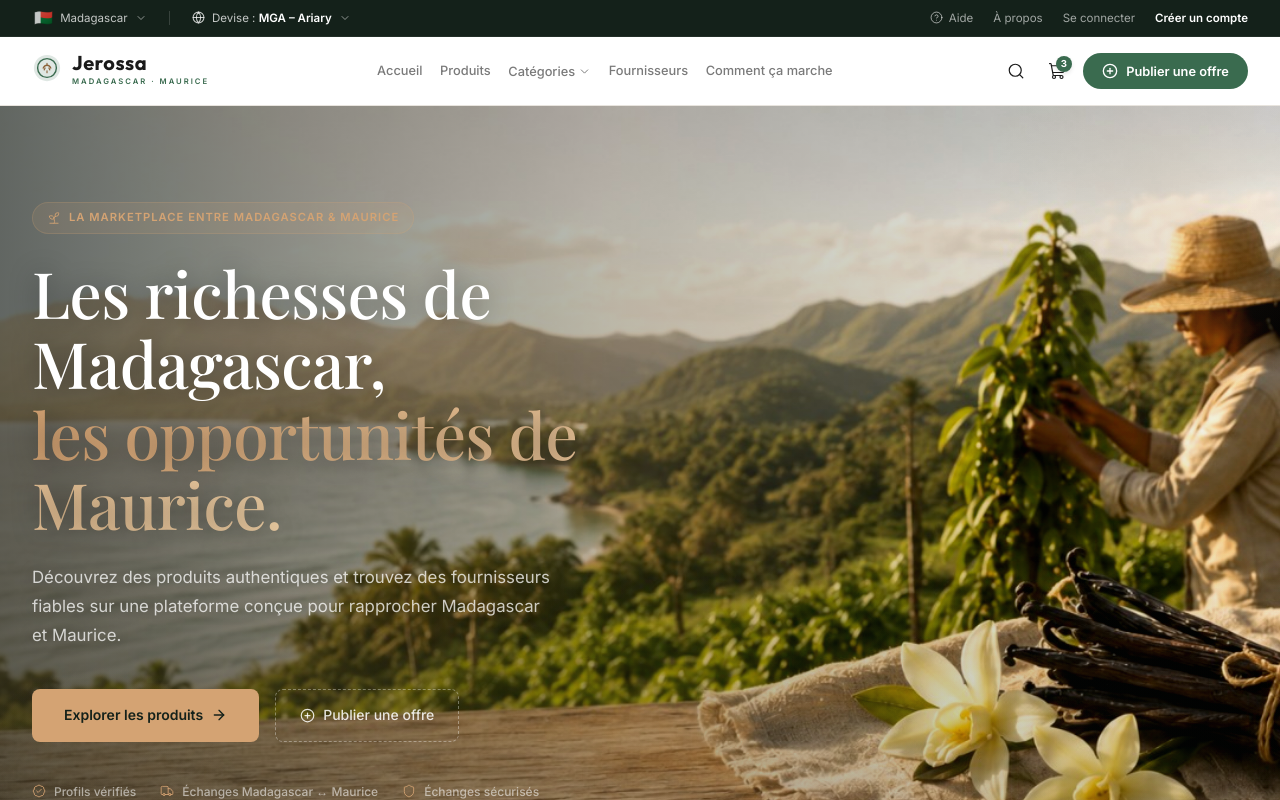
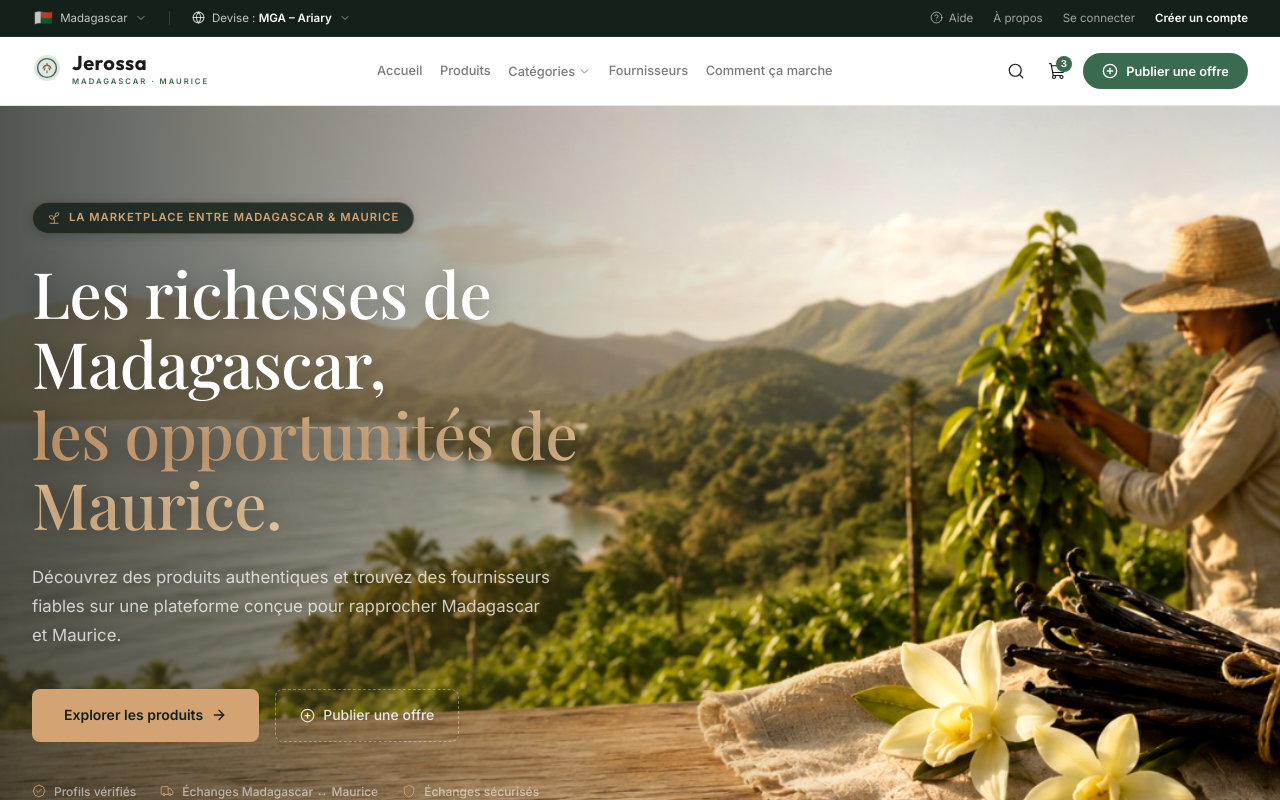
Before and after one commit to Jonathanraz-ux/Jerossa, a React (Vite) app: page / in a window 1280 px wide. Shown: the top 800 px of the page. Built offline with nearby package versions, Linux system fonts and the light colour scheme; a web font is replaced by a local one.

Commit message:
feat: hero badge opacity, overlay gradient, title accent darkened

```diff
--- a/src/pages/Home.css
+++ b/src/pages/Home.css
@@ -26,9 +26,7 @@
 
 .hero-bg-overlay {
   position: absolute; inset: 0;
-  background:
-    linear-gradient(90deg, rgba(13,20,16,0.65) 0%, rgba(13,20,16,0.28) 48%, rgba(13,20,16,0.03) 100%),
-    linear-gradient(180deg, rgba(13,20,16,0) 55%, rgba(13,20,16,0.18) 100%);
+  background: linear-gradient(90deg, rgba(13,20,16,0.72) 0%, rgba(13,20,16,0.45) 25%, rgba(13,20,16,0.15) 50%, rgba(13,20,16,0) 70%);
   z-index: 1;
 }
 
@@ -66,9 +64,9 @@
   display: inline-flex;
   align-items: center;
   gap: 0.5rem;
-  background: rgba(212,163,115,0.12);
+  background: rgba(20,33,26,0.85);
   color: var(--accent);
-  border: 1px solid rgba(212,163,115,0.2);
+  border: 1px solid rgba(212,163,115,0.3);
   padding: 6px 14px;
   border-radius: 20px;
   font-size: 0.7rem;
@@ -76,6 +74,7 @@
   letter-spacing: 1px;
   text-transform: uppercase;
   margin-bottom: 1.5rem;
+  box-shadow: 0 2px 12px rgba(0,0,0,0.2);
   animation: fadeInUp 0.6s ease 0.1s both;
 }
 
```
